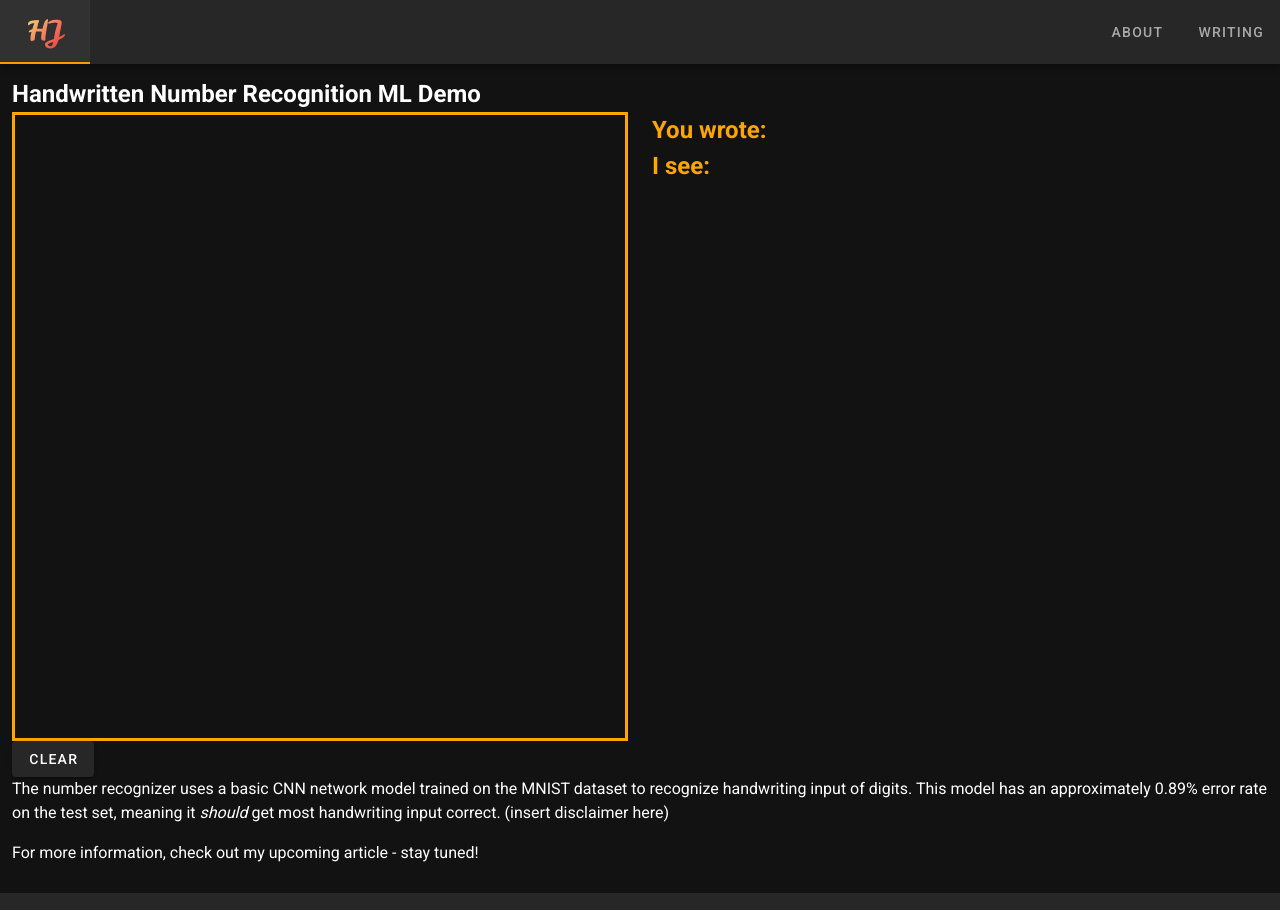
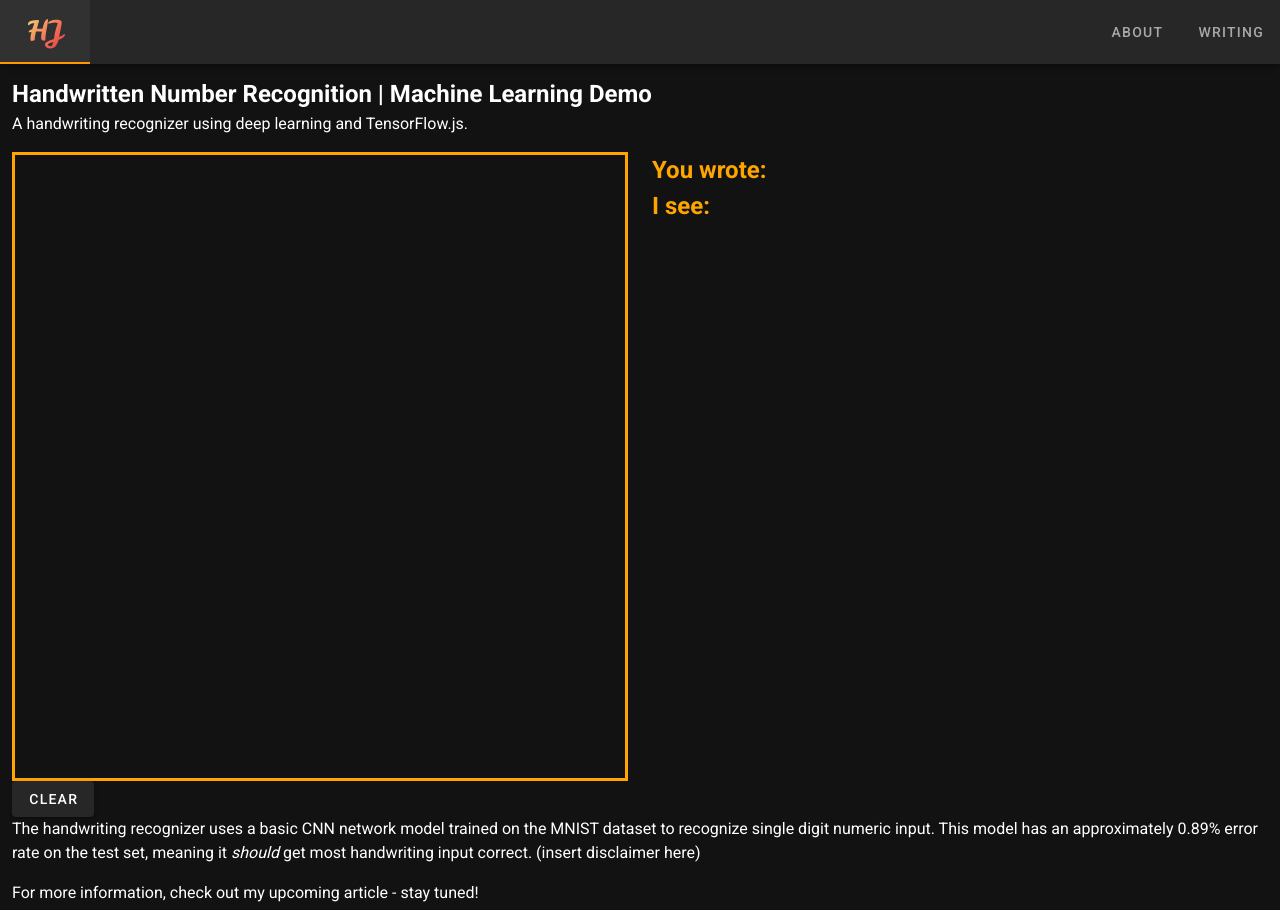
Before and after one commit to henryjin3/henryjin-dev, a Nuxt app: page /demo/mnist in a window 1280 px wide. Shown: the top 910 px of the page. Built offline with nearby package versions, Linux system fonts and the light colour scheme.

Commit message:
add title and description for mnist, and demo link

```diff
--- a/pages/about.vue
+++ b/pages/about.vue
@@ -32,6 +32,11 @@
         I also did a stint as a middle school math teacher, teaching low-income
         and at-risk children in the Houston area.
       </p>
+      <h2>Demos</h2>
+      <p>
+        Machine Learning in Action! See the
+        <a href="/demo/mnist"> Handwriting Recognizer</a>.
+      </p>
     </div>
   </v-container>
 </template>
--- a/pages/demo/mnist.vue
+++ b/pages/demo/mnist.vue
@@ -1,7 +1,8 @@
 <template>
   <v-container fluid>
     <article>
-      <h1>Handwritten Number Recognition ML Demo</h1>
+      <h1>{{ title }}</h1>
+      <p>{{ description }}</p>
       <v-row>
         <v-col cols="12" sm="6">
           <div id="paint" ref="paint" class="painter">
@@ -35,9 +36,9 @@
         </v-col>
       </v-row>
       <p>
-        The number recognizer uses a basic CNN network model trained on the
-        MNIST dataset to recognize handwriting input of digits. This model has
-        an approximately 0.89% error rate on the test set, meaning it
+        The handwriting recognizer uses a basic CNN network model trained on the
+        MNIST dataset to recognize single digit numeric input. This model has an
+        approximately 0.89% error rate on the test set, meaning it
         <em>should</em> get most handwriting input correct. (insert disclaimer
         here)
       </p>
@@ -50,6 +51,18 @@
 
 <script>
 export default {
+  head() {
+    return {
+      title: 'Henry | ' + this.title,
+      meta: [
+        {
+          hid: 'description',
+          name: 'description',
+          content: this.description
+        }
+      ]
+    };
+  },
   data() {
     return {
       isPainting: false,
@@ -59,7 +72,10 @@ export default {
       offsetLeft: 0,
       offsetTop: 0,
       predicted: null,
-      model: null
+      model: null,
+      title: 'Handwritten Number Recognition | Machine Learning Demo',
+      description:
+        'A handwriting recognizer using deep learning and TensorFlow.js.'
     };
   },
   mounted() {
```
